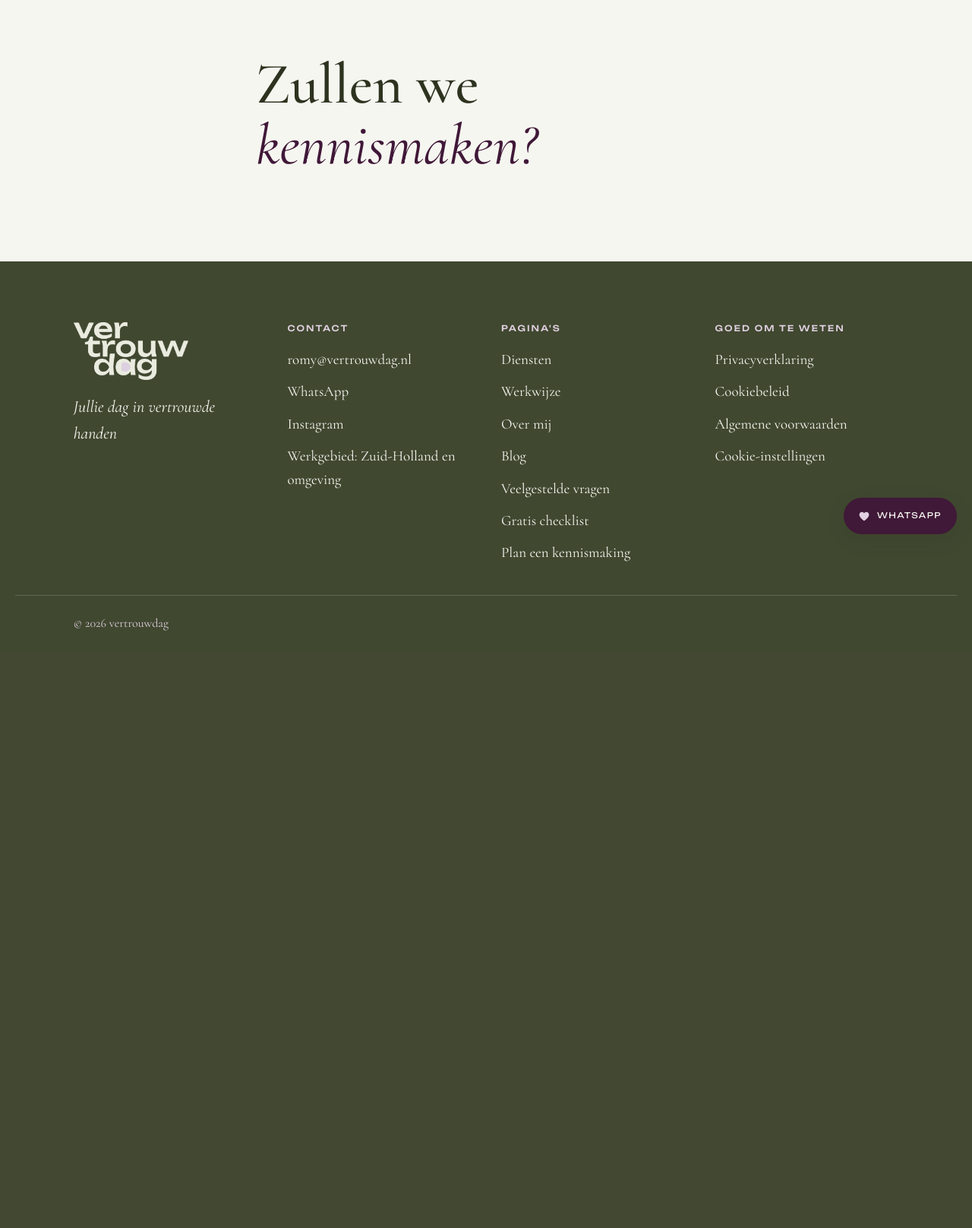
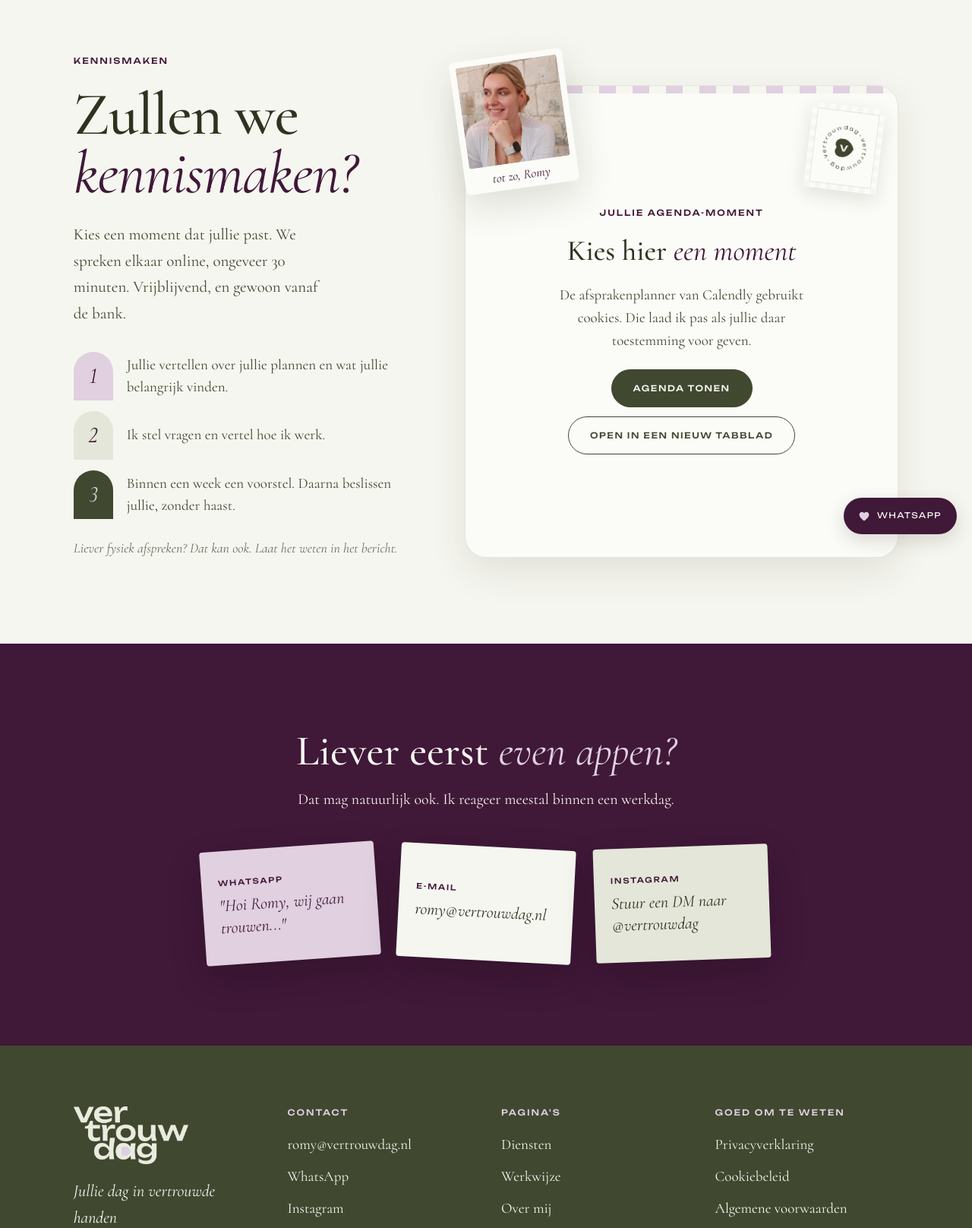
Before and after one commit to made-foryou/vertrouwdag-website, a Laravel app: page /kennismaken in a window 1280 px wide. Shown: the part 77-1693 px from the top of the page at 76% size. Before the commit the page ends 907 px from the top, so only its background shows below. Run offline with Laravel 12, Linux system fonts and the light colour scheme; style sheets or scripts are compiled from the project's sources.

Commit message:
feat: checklist en kennismaken uit strip-views
De checklist bestaat uit de stroken hero-checklist (visual en formulier met trouwdatum) en checklist-bedankt, dat na een geldig formulier verschijnt en de focus krijgt. Kennismaken bestaat uit hero-kennismaken met de Calendly-agenda en contact met drie briefjes. De agenda laadt pas na toestemming voor marketing; "Agenda tonen" geeft die. Verschijnt hij niet binnen 6 seconden, of faalt het script, dan toont de strook het vangnet met een knop naar Calendly. toestemming.js is het contract uit #11: keuze lezen en bewaren met een versienummer, en het event cookiekeuze. De WhatsApp- en mail-URL's komen uit App\Support\Contact, zodat de link-componenten en de briefjes dezelfde bron gebruiken. Refs #10

```diff
--- /dev/null
+++ b/app/Support/Contact.php
@@ -0,0 +1,42 @@
+<?php
+
+namespace App\Support;
+
+/**
+ * De links waarmee bezoekers Romy bereiken, met het nummer en het adres
+ * uit config/vertrouwdag.php.
+ *
+ * <x-whatsapp-link> en <x-mail-link> gebruiken deze links, en ook een
+ * strook die een ander element dan een gewone link nodig heeft, zoals de
+ * contactbriefjes op /kennismaken.
+ */
+final class Contact
+{
+    /**
+     * WhatsApp met een bericht dat alvast klaarstaat. Zonder tekst is dat
+     * het bericht uit de config.
+     */
+    public static function whatsappUrl(?string $tekst = null): string
+    {
+        $tekst ??= (string) config('vertrouwdag.whatsapp.tekst');
+
+        return 'https://wa.me/'.config('vertrouwdag.whatsapp.nummer').'?text='.rawurlencode($tekst);
+    }
+
+    /**
+     * Een mail met een onderwerp dat alvast is ingevuld. Zonder onderwerp
+     * is dat het onderwerp uit de config; een leeg onderwerp geeft een
+     * mail zonder onderwerp.
+     */
+    public static function mailUrl(?string $onderwerp = null): string
+    {
+        $onderwerp ??= config('vertrouwdag.email_onderwerp');
+        $url = 'mailto:'.config('vertrouwdag.email');
+
+        if (filled($onderwerp)) {
+            $url .= '?subject='.rawurlencode($onderwerp);
+        }
+
+        return $url;
+    }
+}
--- a/resources/js/app.js
+++ b/resources/js/app.js
@@ -15,6 +15,7 @@ import lopendeBand from './modules/lopende-band';
 import dienstmappen from './modules/dienstmappen';
 import checklistFormulier from './modules/checklist-formulier';
 import blogfilter from './modules/blogfilter';
+import calendlyAgenda from './modules/calendly-agenda';
 
 naarBoven();
 mobielMenu();
@@ -24,3 +25,4 @@ lopendeBand();
 dienstmappen();
 checklistFormulier();
 blogfilter();
+calendlyAgenda();
--- /dev/null
+++ b/resources/js/modules/calendly-agenda.js
@@ -0,0 +1,112 @@
+/*
+ * Calendly-agenda: pas laden na toestemming voor marketing.
+ *
+ * De strook hero-kennismaken zet een lege #cal-embed op de pagina met de
+ * Calendly-link in data-calendly-url. Zonder toestemming laadt er niets
+ * van Calendly. De agenda laadt als:
+ * - de bezoeker al toestemming voor marketing gaf;
+ * - de bezoeker op "Agenda tonen" (#cal-show) klikt, wat die toestemming
+ *   geeft;
+ * - de cookiebanner (#11) een keuze met marketing bewaart.
+ *
+ * Vangnet: verschijnt de agenda niet binnen 6 seconden, of laadt het
+ * script niet (adblocker, strenge browser, geen verbinding), dan toont de
+ * pagina #cal-fallback met een knop naar Calendly in plaats van een leeg
+ * vlak.
+ */
+import { geefToestemming, heeftToestemming } from './toestemming';
+
+const WIDGET_SCRIPT = 'https://assets.calendly.com/assets/external/widget.js';
+const WACHTTIJD = 6000;
+const OPMAAK = {
+    hide_gdpr_banner: '1',
+    background_color: 'fbfbf7',
+    text_color: '2d331f',
+    primary_color: '401838',
+};
+
+export default function calendlyAgenda() {
+    const embed = document.querySelector('[data-calendly-url]');
+
+    if (!embed) {
+        return;
+    }
+
+    const poort = document.getElementById('cal-gate');
+    const vangnet = document.getElementById('cal-fallback');
+    let geladen = false;
+
+    function focusStondIn(element) {
+        return element.contains(document.activeElement);
+    }
+
+    function toonVangnet() {
+        if (embed.hidden) {
+            return;
+        }
+
+        const focusMee = focusStondIn(embed);
+
+        embed.hidden = true;
+        embed.replaceChildren();
+        vangnet.hidden = false;
+
+        if (focusMee) {
+            vangnet.focus({ preventScroll: true });
+        }
+    }
+
+    function laad({ focus = false } = {}) {
+        if (geladen) {
+            return;
+        }
+
+        geladen = true;
+
+        const url = new URL(embed.dataset.calendlyUrl);
+
+        Object.entries(OPMAAK).forEach(([naam, waarde]) => url.searchParams.set(naam, waarde));
+
+        const widget = document.createElement('div');
+
+        widget.className = 'calendly-inline-widget';
+        widget.dataset.url = url.toString();
+        embed.append(widget);
+
+        const script = document.createElement('script');
+
+        script.src = WIDGET_SCRIPT;
+        script.async = true;
+        script.addEventListener('error', toonVangnet);
+        document.head.append(script);
+
+        poort.hidden = true;
+        embed.hidden = false;
+
+        if (focus) {
+            embed.focus({ preventScroll: true });
+        }
+
+        setTimeout(() => {
+            if (!embed.querySelector('iframe')) {
+                toonVangnet();
+            }
+        }, WACHTTIJD);
+    }
+
+    document.getElementById('cal-show')?.addEventListener('click', () => {
+        // Eerst laden, zodat de focus van de verdwenen knop naar de agenda gaat.
+        laad({ focus: true });
+        geefToestemming('marketing');
+    });
+
+    document.addEventListener('cookiekeuze', (event) => {
+        if (event.detail.marketing) {
+            laad();
+        }
+    });
+
+    if (heeftToestemming('marketing')) {
+        laad();
+    }
+}
--- a/resources/js/modules/checklist-formulier.js
+++ b/resources/js/modules/checklist-formulier.js
@@ -5,8 +5,9 @@
  * controleert eerst de verplichte velden en het e-mailadres; pas als
  * die kloppen komt het submit-event. Staat er een bedankblok (#bedankt)
  * op de pagina, zoals op /checklist, dan verschijnt dat en wordt het
- * formulier leeggemaakt. Anders toont het formulier de melding uit zijn
- * data-bedankt in .form-msg.
+ * formulier leeggemaakt. De focus gaat naar de kop van het bedankblok,
+ * zodat ook een schermlezer de bevestiging hoort. Anders toont het
+ * formulier de melding uit zijn data-bedankt in .form-msg.
  */
 export default function checklistFormulier() {
     const formulieren = document.querySelectorAll('form[data-bedankt]');
@@ -26,6 +27,7 @@ export default function checklistFormulier() {
             if (bedankt) {
                 bedankt.hidden = false;
                 bedankt.scrollIntoView({ behavior: minderBeweging ? 'auto' : 'smooth', block: 'center' });
+                bedankt.querySelector('h2')?.focus({ preventScroll: true });
                 formulier.reset();
 
                 return;
--- /dev/null
+++ b/resources/js/modules/toestemming.js
@@ -0,0 +1,70 @@
+/*
+ * Toestemming: de cookiekeuze van de bezoeker lezen en bewaren.
+ *
+ * Dit is het contract uit #11. De cookiebanner (#11) en alles wat pas na
+ * toestemming mag laden, zoals de Calendly-agenda (#10), gebruiken het:
+ *
+ * - leesKeuze() geeft { statistieken, marketing } of null zolang er geen
+ *   keuze is;
+ * - bewaarKeuze(keuze) bewaart de keuze en geeft het event cookiekeuze
+ *   op document, met de keuze als detail;
+ * - heeftToestemming(categorie) en geefToestemming(categorie) voor één
+ *   categorie. Geven laat de andere categorieën zoals ze waren.
+ *
+ * De keuze staat in localStorage met een versienummer. Een keuze met een
+ * ander nummer telt als geen keuze, zodat de banner na een wijziging
+ * opnieuw vraagt en een oude keuze nooit stilletjes geldt. Werkt
+ * localStorage niet, dan geldt de keuze alleen voor deze pagina.
+ */
+
+const SLEUTEL = 'vd-cookies';
+const VERSIE = 1;
+const CATEGORIEEN = ['statistieken', 'marketing'];
+
+let keuzeVanDezePagina = null;
+
+function zonderToestemming() {
+    return Object.fromEntries(CATEGORIEEN.map((categorie) => [categorie, false]));
+}
+
+function alleenCategorieen(keuze) {
+    return Object.fromEntries(CATEGORIEEN.map((categorie) => [categorie, keuze[categorie] === true]));
+}
+
+export function leesKeuze() {
+    if (keuzeVanDezePagina) {
+        return { ...keuzeVanDezePagina };
+    }
+
+    try {
+        const bewaard = JSON.parse(localStorage.getItem(SLEUTEL));
+
+        if (bewaard && bewaard.versie === VERSIE) {
+            return alleenCategorieen(bewaard);
+        }
+    } catch {
+        // Geen toegang tot localStorage of geen geldige keuze: dan is er geen keuze.
+    }
+
+    return null;
+}
+
+export function bewaarKeuze(keuze) {
+    keuzeVanDezePagina = alleenCategorieen(keuze);
+
+    try {
+        localStorage.setItem(SLEUTEL, JSON.stringify({ versie: VERSIE, ...keuzeVanDezePagina }));
+    } catch {
+        // Niet te bewaren: de keuze geldt dan alleen voor deze pagina.
+    }
+
+    document.dispatchEvent(new CustomEvent('cookiekeuze', { detail: { ...keuzeVanDezePagina } }));
+}
+
+export function heeftToestemming(categorie) {
+    return leesKeuze()?.[categorie] === true;
+}
+
+export function geefToestemming(categorie) {
+    bewaarKeuze({ ...(leesKeuze() ?? zonderToestemming()), [categorie]: true });
+}
--- a/resources/views/components/mail-link.blade.php
+++ b/resources/views/components/mail-link.blade.php
@@ -1,20 +1,15 @@
 {{--
     Een mailto-link naar het adres uit config/vertrouwdag.php, met een
     onderwerp dat alvast is ingevuld. Geef een ander onderwerp mee met
-    onderwerp="...", of onderwerp="" voor geen onderwerp.
+    onderwerp="...", of onderwerp="" voor geen onderwerp. De link zelf
+    komt uit App\Support\Contact.
 
     De link mag midden in een zin staan: hij eindigt zonder witruimte.
 --}}
+@use('App\Support\Contact')
 @props([
-    'onderwerp' => config('vertrouwdag.email_onderwerp'),
+    'onderwerp' => null,
 ])
-@php
-    $href = 'mailto:'.config('vertrouwdag.email');
-
-    if (filled($onderwerp)) {
-        $href .= '?subject='.rawurlencode($onderwerp);
-    }
-@endphp
-<a href="{{ $href }}" {{ $attributes }}>{{ $slot }}</a>@php
+<a href="{{ Contact::mailUrl($onderwerp) }}" {{ $attributes }}>{{ $slot }}</a>@php
     // Leeg blok: PHP slikt de regelovergang na de afsluitende tag in, zodat er geen spatie tussen de link en een leesteken erna komt.
 @endphp
--- a/resources/views/components/whatsapp-link.blade.php
+++ b/resources/views/components/whatsapp-link.blade.php
@@ -1,13 +1,14 @@
 {{--
     Een link die WhatsApp opent met het nummer uit config/vertrouwdag.php
     en een bericht dat alvast klaarstaat. Geef een ander bericht mee met
-    tekst="...".
+    tekst="...". De link zelf komt uit App\Support\Contact.
 
     De link mag midden in een zin staan: hij eindigt zonder witruimte.
 --}}
+@use('App\Support\Contact')
 @props([
-    'tekst' => config('vertrouwdag.whatsapp.tekst'),
+    'tekst' => null,
 ])
-<a href="https://wa.me/{{ config('vertrouwdag.whatsapp.nummer') }}?text={{ rawurlencode($tekst) }}" target="_blank" rel="noopener" {{ $attributes }}>{{ $slot }}</a>@php
+<a href="{{ Contact::whatsappUrl($tekst) }}" target="_blank" rel="noopener" {{ $attributes }}>{{ $slot }}</a>@php
     // Leeg blok: PHP slikt de regelovergang na de afsluitende tag in, zodat er geen spatie tussen de link en een leesteken erna komt.
 @endphp
--- a/resources/views/pages/kennismaken.blade.php
+++ b/resources/views/pages/kennismaken.blade.php
@@ -1,9 +1,38 @@
-{{-- Tijdelijke pagina, zodat het menu en de footer overal werken. #10 vult hem met de inhoud uit het ontwerp. --}}
+{{--
+    De kennismaakpagina, opgebouwd uit stroken (resources/views/strips).
+    De inhoud staat hier vast in de vorm die het CMS straks levert: per
+    strook een Strip met zijn velden, en een lijst als array van items.
+    In #18 komt deze inhoud uit het CMS en verdwijnt dit blok.
+
+    De Calendly-agenda hoort bij de strook hero-kennismaken en laadt pas
+    na toestemming voor marketing. De Calendly-link staat in de config.
+--}}
+@use('App\Support\Strip')
+@php
+    $strips = [
+        new Strip('hero-kennismaken', 'hero-kennismaken', [
+            'label' => 'Kennismaken',
+            'kop' => 'Zullen we *kennismaken?*',
+            'tekst' => 'Kies een moment dat jullie past. We spreken elkaar online, ongeveer 30 minuten. Vrijblijvend, en gewoon vanaf de bank.',
+            'stappen' => [
+                ['id' => null, 'tekst' => 'Jullie vertellen over jullie plannen en wat jullie belangrijk vinden.'],
+                ['id' => null, 'tekst' => 'Ik stel vragen en vertel hoe ik werk.'],
+                ['id' => null, 'tekst' => 'Binnen een week een voorstel. Daarna beslissen jullie, zonder haast.'],
+            ],
+            'opmerking' => 'Liever fysiek afspreken? Dat kan ook. Laat het weten in het bericht.',
+            'bijschrift' => 'tot zo, Romy',
+        ]),
+        new Strip('contact', 'contact', [
+            'kop' => 'Liever eerst *even appen?*',
+            'tekst' => 'Dat mag natuurlijk ook. Ik reageer meestal binnen een werkdag.',
+            'app_tekst' => '"Hoi Romy, wij gaan trouwen..."',
+            'insta_tekst' => 'Stuur een DM naar @vertrouwdag',
+        ]),
+    ];
+@endphp
 <x-layouts::site
     title="Plan een kennismaking | vertrouwdag weddingplanner"
     description="Plan een vrijblijvend kennismakingsgesprek van 30 minuten, online of op locatie. Vertel over jullie plannen, ik vertel hoe ik kan helpen."
 >
-    <section class="wrap legal">
-        <h1>Zullen we <em>kennismaken?</em></h1>
-    </section>
+    <x-strips :strips="$strips" />
 </x-layouts::site>
--- /dev/null
+++ b/resources/views/strips/contact.blade.php
@@ -0,0 +1,22 @@
+{{--
+    Strook: een band op aubergine voor wie liever eerst appt, met drie
+    briefjes naar WhatsApp, e-mail en Instagram. Het nummer, het adres en
+    het Instagram-account komen uit de config; het e-mailbriefje toont het
+    adres zelf.
+
+    Velden: kop (met accent), tekst, app_tekst (op het WhatsApp-briefje)
+    en insta_tekst (op het Instagram-briefje). Kleur en draaiing van de
+    briefjes liggen vast.
+--}}
+@use('App\Support\Contact')
+<section class="band--aub" data-cms-strip="{{ $strip->id }}">
+    <div class="wrap sec stack" style="align-items:center;gap:18px;text-align:center">
+        <h2 data-reveal style="font-size:clamp(34px,4.4vw,56px)" data-cms-field="kop"><x-accent :tekst="$strip->kop" /></h2>
+        <p data-reveal style="font-size:20px" data-cms-field="tekst">{{ $strip->tekst }}</p>
+        <div class="contact-notes" data-reveal-group>
+            <x-briefje kleur="lila" :draaiing="-4" :href="Contact::whatsappUrl()" target="_blank" rel="noopener"><span class="eb eb--sm">WhatsApp</span><span class="contact-notes__big" data-cms-field="app_tekst">{{ $strip->app_tekst }}</span></x-briefje>
+            <x-briefje kleur="cream" :draaiing="3" :href="Contact::mailUrl()"><span class="eb eb--sm">E-mail</span><span class="contact-notes__big">{{ config('vertrouwdag.email') }}</span></x-briefje>
+            <x-briefje kleur="mos" :draaiing="-2" :href="config('vertrouwdag.instagram')" target="_blank" rel="noopener"><span class="eb eb--sm">Instagram</span><span class="contact-notes__big" data-cms-field="insta_tekst">{{ $strip->insta_tekst }}</span></x-briefje>
+        </div>
+    </div>
+</section>
--- /dev/null
+++ b/resources/views/strips/hero-kennismaken.blade.php
@@ -0,0 +1,68 @@
+{{--
+    Strook: de hero van /kennismaken met links de uitnodiging en de
+    stappen van het gesprek, en rechts de Calendly-agenda met de polaroid
+    van Romy.
+
+    Velden: label, kop (met accent), tekst, stappen (lijst met tekst),
+    opmerking (optioneel, de schuine regel onder de stappen) en
+    bijschrift (onder de polaroid). Het nummer van een stap volgt de
+    volgorde. De kleur hoort bij de plek en begint na de derde opnieuw.
+
+    De agenda ligt vast. Zonder toestemming voor marketing laadt de pagina
+    niets van Calendly: er staat alleen een poort met "Agenda tonen" en
+    een link naar Calendly. resources/js/modules/calendly-agenda.js laadt
+    de agenda in #cal-embed na toestemming, en toont het vangnet
+    (#cal-fallback) als de agenda niet verschijnt. De Calendly-link komt
+    uit de config.
+--}}
+@php
+    $kleuren = [
+        'background:#E0D0E0;color:#401838',
+        'background:#E3E6D8;color:#401838',
+        'background:#404830;color:#E0D0E0',
+    ];
+    $calendly = config('vertrouwdag.calendly');
+@endphp
+<section class="wrap meet" data-cms-strip="{{ $strip->id }}">
+    <div class="meet__txt" data-reveal>
+        <p class="eb" data-cms-field="label">{{ $strip->label }}</p>
+        <h1 data-cms-field="kop"><x-accent :tekst="$strip->kop" /></h1>
+        <p style="font-size:21px;line-height:1.65;max-width:34ch" data-cms-field="tekst">{{ $strip->tekst }}</p>
+        <ol class="mini-steps" data-cms-items="stappen">
+            @foreach ($strip->stappen ?? [] as $stap)
+                <li><span style="{{ $kleuren[$loop->index % count($kleuren)] }}">{{ $loop->iteration }}</span><p data-cms-field="tekst">{{ $stap['tekst'] }}</p></li>
+            @endforeach
+        </ol>
+        @if (filled($strip->opmerking))
+            <p style="font-size:18px;font-style:italic;color:var(--grijs)" data-cms-field="opmerking">{{ $strip->opmerking }}</p>
+        @endif
+    </div>
+
+    <div class="meet__cal" data-reveal>
+        <div class="polaroid tilt meet__pol" style="transform:rotate(-8deg)">
+            <img src="{{ Vite::asset('resources/images/romy.jpg') }}" alt="Romy, weddingplanner van vertrouwdag in Zuid-Holland" width="1100" height="1571">
+            <span style="font-size:17px;bottom:7px" data-cms-field="bijschrift">{{ $strip->bijschrift }}</span>
+        </div>
+        <div class="cal-box" id="agenda">
+            <div class="cal-box__stripe" aria-hidden="true"></div>
+            <div class="cal-gate" id="cal-gate">
+                <div class="stamp" style="position:absolute;right:22px;top:26px;width:96px;height:112px;border-width:8px;outline-offset:-8px;transform:rotate(7deg)" aria-hidden="true"><img src="{{ Vite::asset('resources/images/monogram-groen.png') }}" alt="" style="width:60px;height:60px"></div>
+                <p class="eb">Jullie agenda-moment</p>
+                <h2 style="font-size:38px">Kies hier <em>een moment</em></h2>
+                <p style="font-size:19px;max-width:36ch">De afsprakenplanner van Calendly gebruikt cookies. Die laad ik pas als jullie daar toestemming voor geven.</p>
+                <div class="row" style="justify-content:center;gap:12px">
+                    <x-knop id="cal-show">Agenda tonen</x-knop>
+                    <x-knop :href="$calendly" variant="secundair" target="_blank" rel="noopener">Open in een nieuw tabblad</x-knop>
+                </div>
+            </div>
+            <div class="cal-embed" id="cal-embed" tabindex="-1" data-calendly-url="{{ $calendly }}" hidden></div>
+            <div class="cal-fallback" id="cal-fallback" tabindex="-1" hidden>
+                <p class="eb">Agenda laadt niet</p>
+                <h2 style="font-size:34px">Open de agenda <em>in een nieuw tabblad</em></h2>
+                <p style="font-size:19px;max-width:36ch">De agenda kan hier niet geladen worden, bijvoorbeeld door een adblocker. In een nieuw tabblad werkt hij gewoon.</p>
+                <x-knop :href="$calendly" target="_blank" rel="noopener">Kies een moment</x-knop>
+                <p style="font-size:17px;font-style:italic;color:var(--grijs)">Of stuur een <x-whatsapp-link>appje</x-whatsapp-link> of <x-mail-link>mail</x-mail-link>.</p>
+            </div>
+        </div>
+    </div>
+</section>
```
Also changed, not shown: resources/views/pages/checklist.blade.php (+25 -4 lines), resources/views/strips/checklist-bedankt.blade.php (added, +22 -0 lines), resources/views/strips/hero-checklist.blade.php (added, +31 -0 lines), tests/Feature/ChecklistpaginaTest.php (added, +46 -0 lines), tests/Feature/KennismakenpaginaTest.php (added, +99 -0 lines), tests/Feature/StripViewsTest.php (+24 -0 lines).
